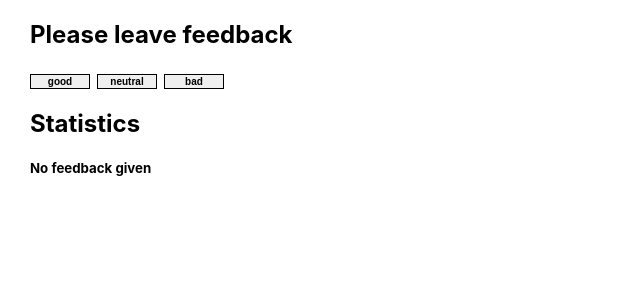
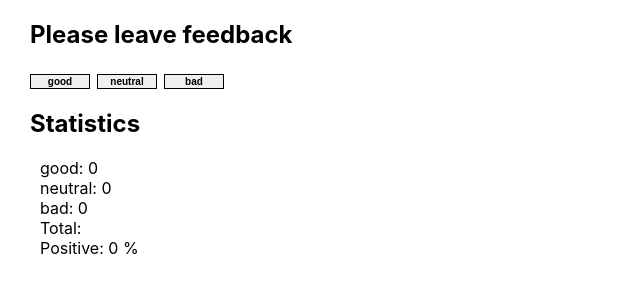
Before and after one commit to MaksymilianBilski/goit-react-hw-04-feedback, a React (Create React App) app: page / in a window 1280 px wide. Shown: the top 300 px of the page, without its empty margins (0-640 px from the left). Built offline with nearby package versions, Linux system fonts and the light colour scheme.

Commit message:
useContext

```diff
--- a/src/components/App.jsx
+++ b/src/components/App.jsx
@@ -1,7 +1,11 @@
+import { useContext, createContext } from 'react';
 import { Statistics } from './Statistics/Statistics';
 import { FeedbackOptions } from './FeedbackOptions/FeedbackOptions';
 import { Section } from './Section/Section';
 import { useState } from 'react';
+
+export const appContext = createContext();
+export const useAppContext = () => useContext(appContext);
 
 export const App = () => {
   const [stat, setStat] = useState({ good: 0, neutral: 0, bad: 0 });
@@ -35,6 +39,16 @@ export const App = () => {
 
   return (
     <div>
+      <appContext.Provider
+        value={{
+          add,
+          buttonClick,
+          countPositiveFeedbackPercentage,
+          countTotalFeedback,
+          stat,
+          options,
+        }}
+      >
         <Section title="Please leave feedback">
           <FeedbackOptions buttonClick={buttonClick} options={options} />
         </Section>
@@ -45,6 +59,7 @@ export const App = () => {
             total={countTotalFeedback()}
           />
         </Section>
+      </appContext.Provider>
     </div>
   );
 };
--- a/src/components/FeedbackOptions/FeedbackOptions.jsx
+++ b/src/components/FeedbackOptions/FeedbackOptions.jsx
@@ -1,20 +1,15 @@
-import React, { Component } from 'react';
+import { useAppContext } from 'components/App';
 import PropTypes from 'prop-types';
 import css from './FeedbackOptions.module.css';
 
-export class FeedbackOptions extends Component {
-  render() {
-    return this.props.options.map(btn => (
-      <button
-        className={css.button}
-        type="button"
-        onClick={this.props.buttonClick}
-      >
-        {btn}
-      </button>
-    ));
-  }
-}
+export const FeedbackOptions = () => {
+  const { options, buttonClick } = useAppContext();
+  return options.map(btn => (
+    <button className={css.button} type="button" onClick={buttonClick}>
+      {btn}
+    </button>
+  ));
+};
 
 FeedbackOptions.propTypes = {
   options: PropTypes.array,
--- a/src/components/Statistics/Statistics.jsx
+++ b/src/components/Statistics/Statistics.jsx
@@ -1,25 +1,30 @@
-import React, { Component } from 'react';
+import { useAppContext } from 'components/App';
 import { Notification } from 'components/Notification/Notification';
 import css from './Statistics.module.css';
 import PropTypes from 'prop-types';
 
-export class Statistics extends Component {
-  render() {
-    const { stats, total, positive } = this.props;
-    if (this.props.total === undefined) {
+export const Statistics = () => {
+  const { stat, countPositiveFeedbackPercentage, countTotalFeedback } =
+    useAppContext();
+  if (countTotalFeedback === undefined) {
     return <Notification />;
   } else
     return (
       <ul className={css.list}>
-          <li>good: {stats.good}</li>
-          <li>neutral: {stats.neutral}</li>
-          <li>bad: {stats.bad}</li>
-          <li>Total: {total}</li>
-          <li>Positive: {isNaN(positive) ? 0 : positive} %</li>
+        <li>good: {stat.good}</li>
+        <li>neutral: {stat.neutral}</li>
+        <li>bad: {stat.bad}</li>
+        <li>Total: {countTotalFeedback}</li>
+        <li>
+          Positive:{' '}
+          {isNaN(countPositiveFeedbackPercentage())
+            ? 0
+            : countPositiveFeedbackPercentage()}{' '}
+          %
+        </li>
       </ul>
     );
-  }
-}
+};
 
 Statistics.propTypes = {
   stats: PropTypes.shape({
```
Lines whose indentation alone changed are shown as unchanged.
